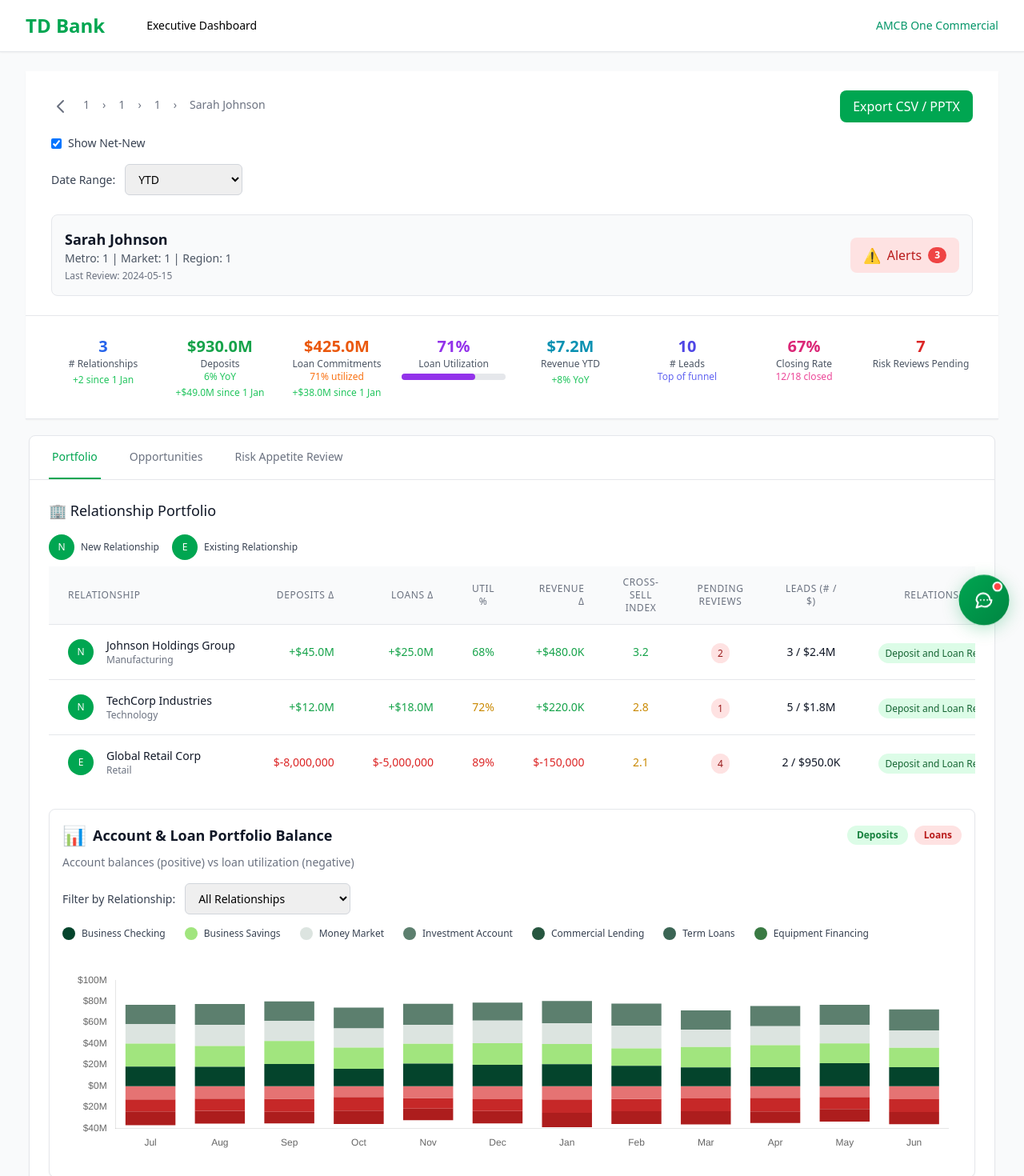
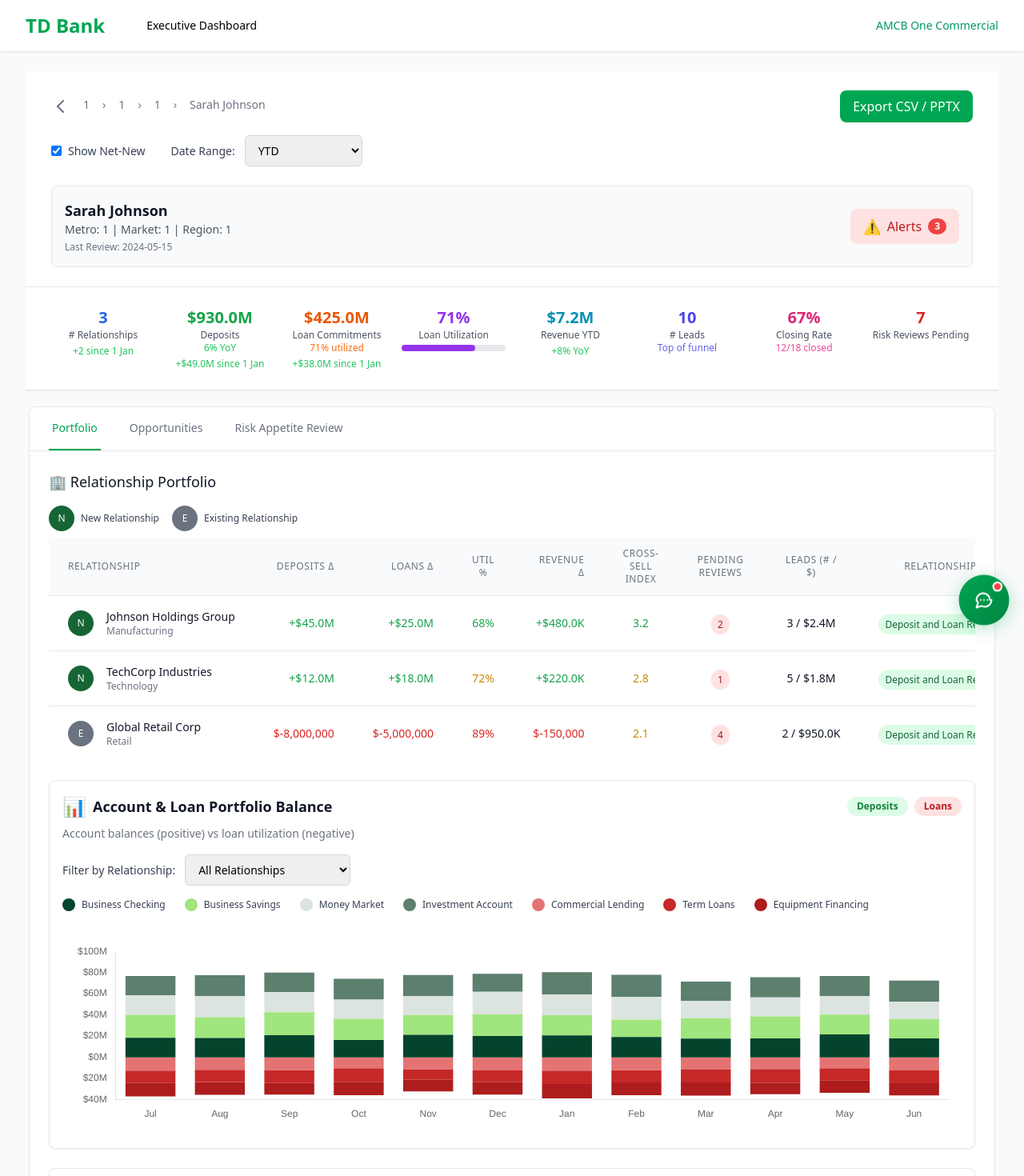
Before and after one commit to jjliujames/https---github.com-jjliujames-360_view, a Vue app: page /metro/1/market/1/region/1/rm/1 in a window 1280 px wide. Shown: the top 1470 px of the page at 80% size. Built offline with nearby package versions, Linux system fonts and the light colour scheme.

Commit message:
mvp 3.01

```diff
--- a/src/components/RelationshipManagerView.vue
+++ b/src/components/RelationshipManagerView.vue
@@ -34,21 +34,20 @@
             </button>
           </div>
         </div>
-        <!-- Show Net-New Toggle on new line -->
-        <div class="mt-4 flex items-center">
+        <!-- Show Net-New and Date Range inline -->
+        <div class="mt-4 flex items-center space-x-8">
           <label class="flex items-center space-x-2 text-sm text-gray-700">
             <input type="checkbox" v-model="showNetNew" class="rounded border-gray-300">
             <span>Show Net-New</span>
           </label>
-        </div>
-        <!-- Date Range Filter (remains below) -->
-        <div class="mt-4 flex items-center">
+          <div class="flex items-center">
             <label class="text-sm text-gray-700 mr-3">Date Range:</label>
             <select v-model="selectedDateRange" class="px-3 py-2 border border-gray-300 rounded-md text-sm">
               <option value="ytd">YTD</option>
               <option value="6m">Last 6 Months</option>
               <option value="12m">Last 12 Months</option>
             </select>
+          </div>
         </div>
         <!-- RM Summary Banner -->
         <div class="mt-6 bg-gray-50 rounded-lg p-4 flex items-center justify-between border border-gray-200">
@@ -179,13 +178,13 @@
                 <!-- Legend for N/E -->
                 <div class="flex items-center mb-2 space-x-4">
                   <div class="flex items-center">
-                    <span class="h-8 w-8 rounded-full bg-td-green flex items-center justify-center mr-2">
+                    <span class="h-8 w-8 rounded-full bg-green-800 flex items-center justify-center mr-2">
                       <span class="text-xs font-medium text-white">N</span>
                     </span>
                     <span class="text-xs text-gray-700">New Relationship</span>
                   </div>
                   <div class="flex items-center">
-                    <span class="h-8 w-8 rounded-full bg-td-green flex items-center justify-center mr-2">
+                    <span class="h-8 w-8 rounded-full bg-gray-500 flex items-center justify-center mr-2">
                       <span class="text-xs font-medium text-white">E</span>
                     </span>
                     <span class="text-xs text-gray-700">Existing Relationship</span>
@@ -266,7 +265,8 @@
                         <td class="px-6 py-4 whitespace-nowrap">
                           <div class="flex items-center">
                             <div class="flex-shrink-0 h-8 w-8">
-                              <div class="h-8 w-8 rounded-full bg-td-green flex items-center justify-center">
+                              <div class="h-8 w-8 rounded-full flex items-center justify-center"
+                                :class="isNewRelationship(relationship) ? 'bg-green-800' : 'bg-gray-500'">
                                 <span class="text-xs font-medium text-white">{{ isNewRelationship(relationship) ? 'N' :
                                   'E' }}</span>
                               </div>
@@ -475,10 +475,6 @@
                 <div class="text-center">
                   <div class="text-2xl font-bold text-orange-600">{{ avgOpportunityValue }}</div>
                   <div class="text-xs text-gray-600">Avg Opportunity</div>
-                </div>
-                <div class="text-center">
-                  <div class="text-2xl font-bold text-purple-600">{{ opportunitiesConversionRate }}%</div>
-                  <div class="text-xs text-gray-600">Conversion Rate</div>
                 </div>
               </div>
               <!-- Opportunities Summary Table -->
@@ -553,29 +549,24 @@
                   <h3 class="text-lg font-medium text-gray-900 mb-4">🚨 Review Status Overview</h3>
                   <div class="grid grid-cols-5 gap-4">
                     <div class="text-center">
-                      <div class="text-2xl font-bold text-orange-600">{{ riskMetrics.pending }}</div>
+                      <div class="text-2xl font-bold text-orange-600">{{ riskMetrics.totalRiskFlags }}</div>
+                      <div class="text-xs text-gray-600">Total Risk Flags</div>
+                    </div>
+                    <div class="text-center">
+                      <div class="text-2xl font-bold text-green-600">{{ riskMetrics.pending }}</div>
                       <div class="text-xs text-gray-600">Pending</div>
-                      <div class="text-xs text-orange-500">Due ≤ 30 days</div>
                     </div>
                     <div class="text-center">
-                      <div class="text-2xl font-bold text-green-600">{{ riskMetrics.completed }}</div>
-                      <div class="text-xs text-gray-600">Completed</div>
-                      <div class="text-xs text-green-500">This quarter</div>
+                      <div class="text-2xl font-bold text-blue-600">{{ riskMetrics.reviewedWithAction }}</div>
+                      <div class="text-xs text-gray-600">Reviewed w/ Action</div>
                     </div>
                     <div class="text-center">
-                      <div class="text-2xl font-bold text-blue-600">{{ riskMetrics.withoutUTR }}</div>
-                      <div class="text-xs text-gray-600">w/o UTR</div>
-                      <div class="text-xs text-blue-500">No UTR required</div>
-                    </div>
-                    <div class="text-center">
-                      <div class="text-2xl font-bold text-purple-600">{{ riskMetrics.withUTR }}</div>
-                      <div class="text-xs text-gray-600">Closed w/ UTR</div>
-                      <div class="text-xs text-purple-500">UTR filed</div>
+                      <div class="text-2xl font-bold text-purple-600">{{ riskMetrics.reviewedWithoutAction }}</div>
+                      <div class="text-xs text-gray-600">Reviewed w/o Action</div>
                     </div>
                     <div class="text-center">
                       <div class="text-2xl font-bold text-cyan-600">{{ riskMetrics.avgTimeToClose }}</div>
                       <div class="text-xs text-gray-600">Avg Days</div>
-                      <div class="text-xs text-cyan-500">To close</div>
                     </div>
                   </div>
                 </div>
@@ -593,9 +584,6 @@
                             Relationship
                           </th>
                           <th class="px-6 py-3 text-center text-xs font-medium text-gray-500 uppercase tracking-wider">
-                            RCI Score
-                          </th>
-                          <th class="px-6 py-3 text-center text-xs font-medium text-gray-500 uppercase tracking-wider">
                             Risk Flags
                           </th>
                           <th class="px-6 py-3 text-center text-xs font-medium text-gray-500 uppercase tracking-wider">
@@ -605,7 +593,10 @@
                             Last Review
                           </th>
                           <th class="px-6 py-3 text-center text-xs font-medium text-gray-500 uppercase tracking-wider">
-                            Next Due
+                            Reviewed w/ Action
+                          </th>
+                          <th class="px-6 py-3 text-center text-xs font-medium text-gray-500 uppercase tracking-wider">
+                            Reviewed w/o Action
                           </th>
                           <th class="px-6 py-3 text-center text-xs font-medium text-gray-500 uppercase tracking-wider">
                             Status
@@ -636,11 +627,6 @@
                             </div>
                           </td>
                           <td class="px-6 py-4 whitespace-nowrap text-center">
-                            <span class="font-medium" :class="getRCIColor(relationship.rci)">
-                              {{ relationship.rci }}
-                            </span>
-                          </td>
-                          <td class="px-6 py-4 whitespace-nowrap text-center">
                             <span v-if="relationship.riskFlags > 0"
                               class="px-2 py-1 text-xs font-medium rounded-full bg-yellow-100 text-yellow-800">
                               {{ relationship.riskFlags }}
@@ -657,9 +643,13 @@
                           <td class="px-6 py-4 whitespace-nowrap text-center text-sm text-gray-900">
                             {{ relationship.lastReviewDate }}
                           </td>
-                          <td class="px-6 py-4 whitespace-nowrap text-center text-sm"
-                            :class="relationship.daysToDue <= 7 ? 'text-red-600 font-bold' : relationship.daysToDue <= 30 ? 'text-orange-600' : 'text-gray-900'">
-                            {{ relationship.nextDueDate }}
+                          <td class="px-6 py-4 whitespace-nowrap text-center">
+                            <span class="px-2 py-1 text-xs font-medium rounded-full bg-green-100 text-green-800">{{
+                              relationship.reviewedWithAction || 0 }}</span>
+                          </td>
+                          <td class="px-6 py-4 whitespace-nowrap text-center">
+                            <span class="px-2 py-1 text-xs font-medium rounded-full bg-blue-100 text-blue-800">{{
+                              relationship.reviewedWithoutAction || 0 }}</span>
                           </td>
                           <td class="px-6 py-4 whitespace-nowrap text-center">
                             <span
@@ -1058,10 +1048,10 @@
 
 // Risk Metrics
 const riskMetrics = computed(() => ({
-  pending: 15,
-  completed: 42,
-  withoutUTR: 28,
-  withUTR: 14,
+  totalRiskFlags: relationships.value.reduce((sum, rel) => sum + Math.max(0, Math.floor(rel.rci) - 4), 0),
+  pending: relationships.value.reduce((sum, rel) => sum + rel.pendingReviews, 0),
+  reviewedWithAction: 12, // mock
+  reviewedWithoutAction: 8, // mock
   avgTimeToClose: 18
 }))
 
@@ -1236,9 +1226,9 @@
   { label: 'Business Savings', color: '#a1e57e' },
   { label: 'Money Market', color: '#dce4e0' },
   { label: 'Investment Account', color: '#5c7f6e' },
-  { label: 'Commercial Lending', color: '#26563f' },
-  { label: 'Term Loans', color: '#3b6554' },
-  { label: 'Equipment Financing', color: '#397a43' }
+  { label: 'Commercial Lending', color: '#e57373' },
+  { label: 'Term Loans', color: '#c62828' },
+  { label: 'Equipment Financing', color: '#ad1d1d' }
 ]
 
 // Green color palette for relationships from the image
@@ -1384,7 +1374,9 @@
     lastReviewDate: '2024-05-15',
     nextDueDate: '2024-12-31',
     daysToDue: Math.floor(Math.random() * 60) + 1, // Mock: 1-60 days
-    riskStatus: rel.rci > 7 ? 'Critical' : rel.rci > 5 ? 'Moderate' : 'Low'
+    riskStatus: rel.rci > 7 ? 'Critical' : rel.rci > 5 ? 'Moderate' : 'Low',
+    reviewedWithAction: Math.floor(Math.random() * 3), // mock
+    reviewedWithoutAction: Math.floor(Math.random() * 2) // mock
   }))
 })
 
```
Also changed, not shown: 5 other files (tests, documents, lock files or other folders). Lines whose indentation alone changed are shown as unchanged.
